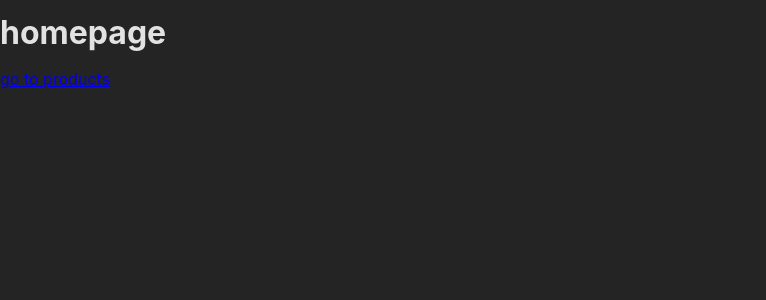
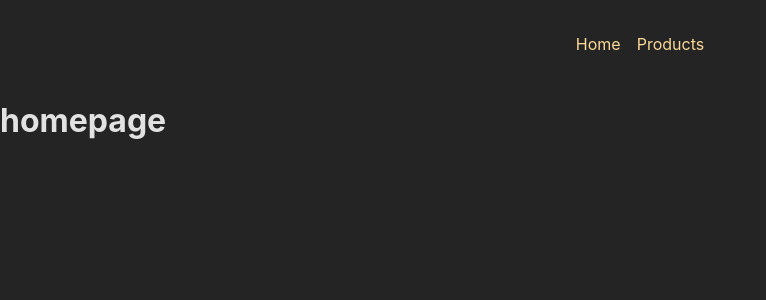
Before and after one commit to aadil42/react-router, a React (Create React App) app: page / in a window 1280 px wide. Shown: the top 300 px of the page, without its empty margins (0-766 px from the left). Built offline with nearby package versions, Linux system fonts and the light colour scheme.

Commit message:
added navigation to application.

```diff
--- /dev/null
+++ b/src/components/Navigation.js
@@ -0,0 +1,17 @@
+import { Link } from 'react-router-dom';
+import classes from './Navigation.module.css';
+
+const Navigation = () => {
+    return (
+        <header className={classes.header}>
+            <nav>
+                <ul className={classes.list}>
+                    <li><Link to="/">Home</Link></li>
+                    <li><Link to="products">Products</Link></li>
+                </ul>
+            </nav>
+        </header>
+    );
+}
+
+export default Navigation;
--- /dev/null
+++ b/src/components/Navigation.module.css
@@ -0,0 +1,23 @@
+.header {
+    max-width: 60rem;
+    margin: auto;
+    padding: 2rem;
+    display: flex;
+    justify-content: center;
+  }
+
+  .list {
+    display: flex;
+    gap: 1rem;
+  }
+
+  .list a {
+    text-decoration: none;
+    color: var(--color-primary-400);
+  }
+
+  .list a:hover,
+  .list a.active {
+    color: var(--color-primary-800);
+    text-decoration: underline;
+  }
--- a/src/pages/Homepage.js
+++ b/src/pages/Homepage.js
@@ -1,10 +1,8 @@
-import { Link } from 'react-router-dom';
 
 const Homepage = () => {
     return (
         <>
             <h1>homepage</h1>
-            <Link to="/products">go to products</Link>
         </>
     );
 }
--- a/src/pages/Products.js
+++ b/src/pages/Products.js
@@ -1,10 +1,8 @@
-import { Link } from 'react-router-dom';
 
 const Products = () => {
     return (
         <>
         <h1>Products</h1>
-        <Link to="/"> got to Homepage</Link>
         </>
     );
 }
--- /dev/null
+++ b/src/pages/RootPage.js
@@ -0,0 +1,13 @@
+import { Outlet } from 'react-router-dom';
+import Navigation from '../components/Navigation';
+
+const RootPage = () => {
+    return (
+        <>
+            <Navigation />
+            <Outlet />
+        </>
+    )
+}
+
+export default RootPage;
```
Also changed, not shown: src/App.js (+8 -2 lines).
